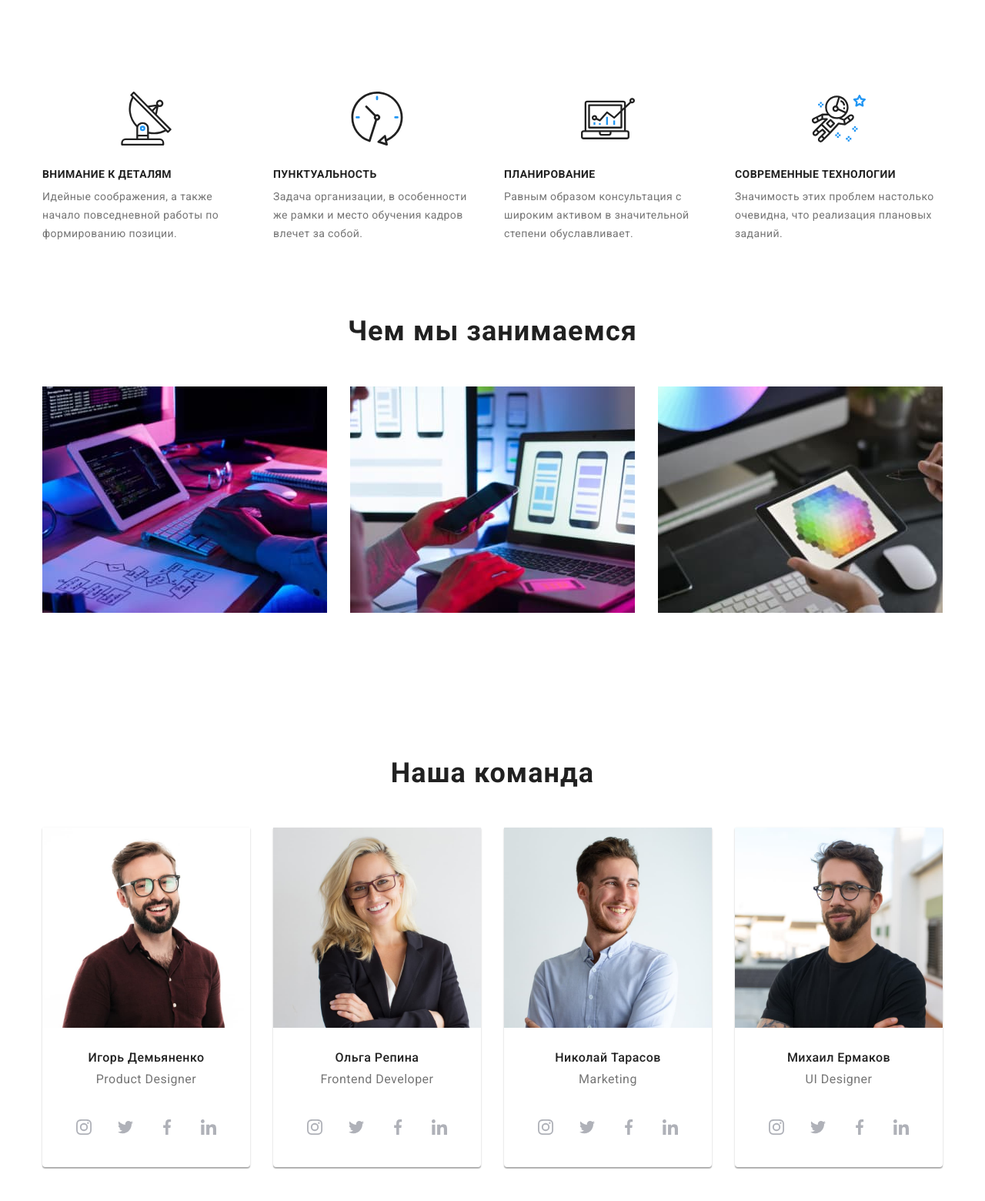
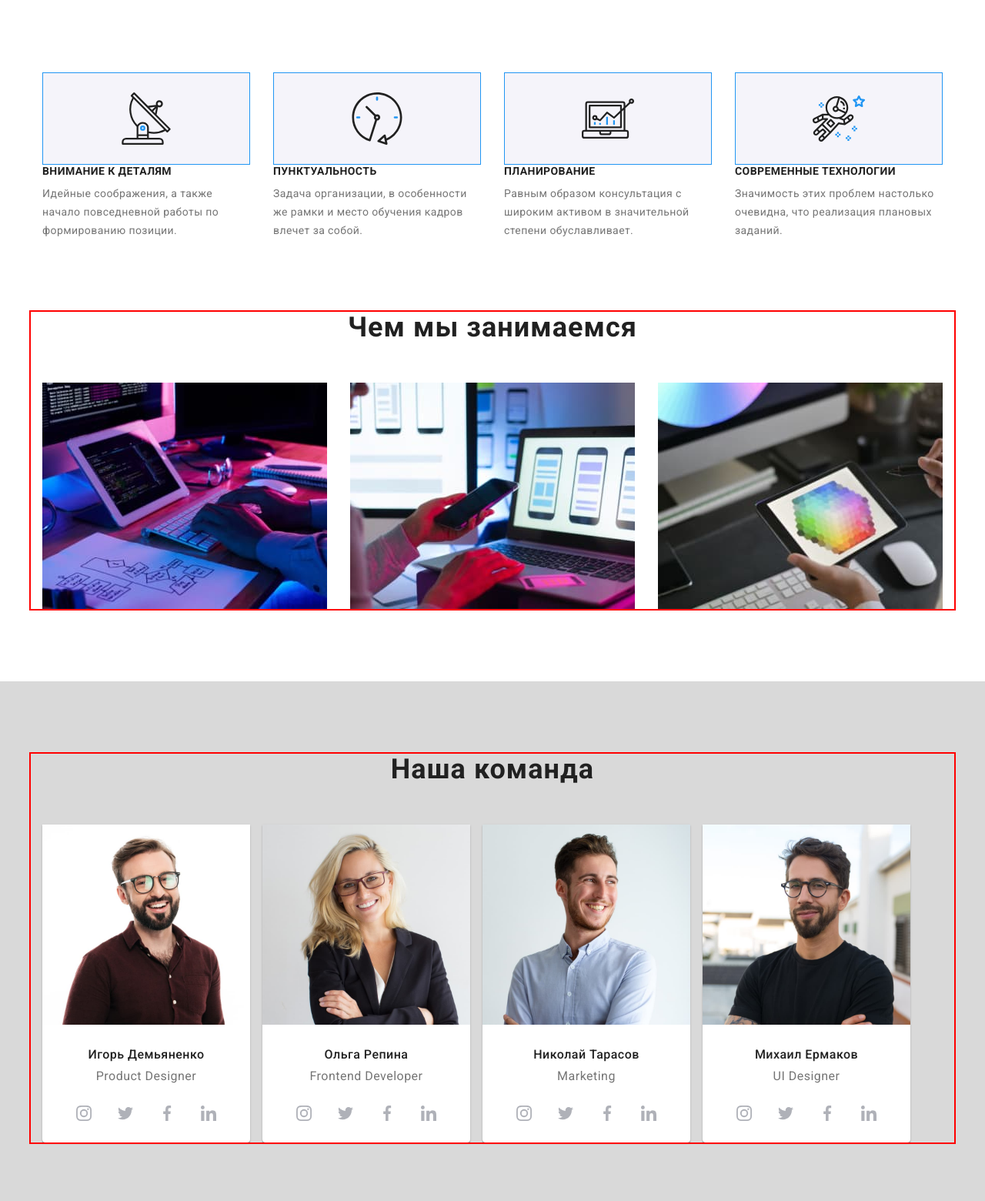
Before and after one commit to aleksizov/goit-markup-hw-04, a plain HTML site: page index.html in a window 1280 px wide. Shown: the part 680-2240 px from the top of the page at 77% size. Drawn offline with nearby package versions, Linux system fonts and the light colour scheme; files whose address does not match are found by name.

Commit message:
цвет рамок, фон секции

```diff
--- a/css/styles.css
+++ b/css/styles.css
@@ -70,7 +70,7 @@ section {
         padding-right: 15px;
         margin-left: auto;
         margin-right: auto;
-        /* outline: 2px solid red */
+        outline: 2px solid red
 }
 
 .visually-hidden {
@@ -249,6 +249,16 @@ section {
     max-width: 270px;
 }
 
+.benefits-item-icon{
+    display: flex;
+    align-items: center;
+    justify-content: center;
+    width: 270px;
+    height: 120px;
+    background-color: #F5F4FA;
+    border: 1px solid #2196F3;
+
+}
 .benefits {
     display: flex;
 }
@@ -262,7 +272,7 @@ section {
 
 
 .benefits-item-title {
-        padding-bottom: 10px;
+        margin-bottom: 10px;
 
         font-family: 'Roboto';
         font-style: normal;
@@ -306,13 +316,22 @@ section {
 
 /* ---------Сотрудники-------- */
 .employees {
+    display: flex;
+    background-position: center;
+    max-width: 1600px;
+    background-color: #D9D9D9;
+    margin: 0 auto;
+
+
     padding-top: 94px;
     padding-bottom: 94px;
-    background-color: var(--third-bgc-color);
 }
+
+
+
 .employees-list {
     display: flex;
-    column-gap: 30px;
+    column-gap: 16px;
 }
 .employees-item {
     width: calc((100%-90px)/4);
@@ -339,10 +358,10 @@ section {
 .workers-text {
     max-width: 270px;
     margin-top: 30px;
-    margin-bottom: 30px;
+    margin-bottom: 16px;
 }
 .item-text-emp {
-    margin-bottom: 30px;
+    margin-bottom: 16px;
     font-family: 'Roboto';
         font-style: normal;
         font-weight: 400;
@@ -418,6 +437,7 @@ section {
         border: 1px solid #AFB1B8;
         justify-content: center;
         align-items: center;
+        border-radius: 3%;
 }
 
 .partners-icon {
@@ -524,6 +544,15 @@ align-items: center;
 .fcontainer-title {
     color: #FFFFFF;
     margin-bottom: 20px;
+    font-family: 'Roboto';
+        font-style: normal;
+        font-weight: 700;
+        font-size: 14px;
+        line-height: 16px;
+        letter-spacing: 0.03em;
+        text-transform: uppercase;
+
+        color: #FFFFFF;
 }
 .fcontainer-icon {
     fill: #FFFFFF;
@@ -607,7 +636,7 @@ align-items: center;
         letter-spacing: 0.03em;
         color: #212121;
         border: none;
-        background: #FFFFFF;
+        background: #F5F4FA;
 }
 .gallery-list {
     display: flex;
@@ -638,7 +667,7 @@ align-items: center;
 .img-info {
     padding: 20px 24px;
     background: #FFFFFF;
-    border: 1px solid #878787;
+    border: 1px solid #EEEEEE;
 }
 
 .gallery-title {
--- a/index.html
+++ b/index.html
@@ -63,34 +63,42 @@
                 <div>
                     <ul class="benefits-list list">
                         <li class="benefits-item">
+                           <div class="benefits-item-icon">
                             <svg class="benefits-icon" width="70" height="70">
                                 <use href="./images/icons.svg#icon-antenna">
                                 </use>
                             </svg>
+                           </div>
                             <h3 class="benefits-item-title">Внимание к деталям</h3>
                             <p class="item-text">Идейные соображения, а также начало повседневной работы по формированию позиции.</p>
                         </li>
                         <li class="benefits-item item">
+                           <div class="benefits-item-icon">
                             <svg class="benefits-icon" width="70" height="70">
                                 <use href="./images/icons.svg#icon-clock">
                                 </use>
                             </svg>
+                           </div>
                             <h3 class="benefits-item-title">Пунктуальность</h3>
                             <p class="item-text">Задача организации, в особенности же рамки и место обучения кадров влечет за собой.</p>
                         </li>
                         <li class="benefits-item item">
+                           <div class="benefits-item-icon">
                             <svg class="benefits-icon" width="70" height="70">
                                 <use href="./images/icons.svg#icon-diagram">
                                 </use>
                             </svg>
+                           </div>
                             <h3 class="benefits-item-title">Планирование</h3>
                             <p class="item-text">Равным образом консультация с широким активом в значительной степени обуславливает.</p>
                         </li>
                         <li class="benefits-item item">
+                            <div class="benefits-item-icon">
                                 <svg class="benefits-icon" width="70" height="70">
                                     <use href="./images/icons.svg#icon-astronaut">
                                     </use>
                                 </svg>
+                            </div>
                             <h3 class="benefits-item-title">Современные технологии</h3>
                             <p class="item-text">Значимость этих проблем настолько очевидна, что реализация плановых заданий.</p>
                         </li>
@@ -117,7 +125,7 @@
             </div>
         </section>
                     <!--сотрудники-->
-        <section class="employees-sektion">
+        <section class="employees">
             <div class="container">
                 <h2 class="employees-title title">Наша команда</h2>
                 <ul class="employees-list list">
@@ -323,7 +331,7 @@
         </section>
         <!--footer-->
         <footer class="footer">
-
+           <container class="container footer">
             <div class="first">
                 <a href="" lang="en" class="logo logo-footer"><span class="logo-web">Web</span>Studio</a>
                 <address class="address">
@@ -367,6 +375,8 @@
             </div>
 
             </footer>
+           </container>
+
     </main>
 </body>
 
```
Lines whose indentation alone changed are shown as unchanged.
